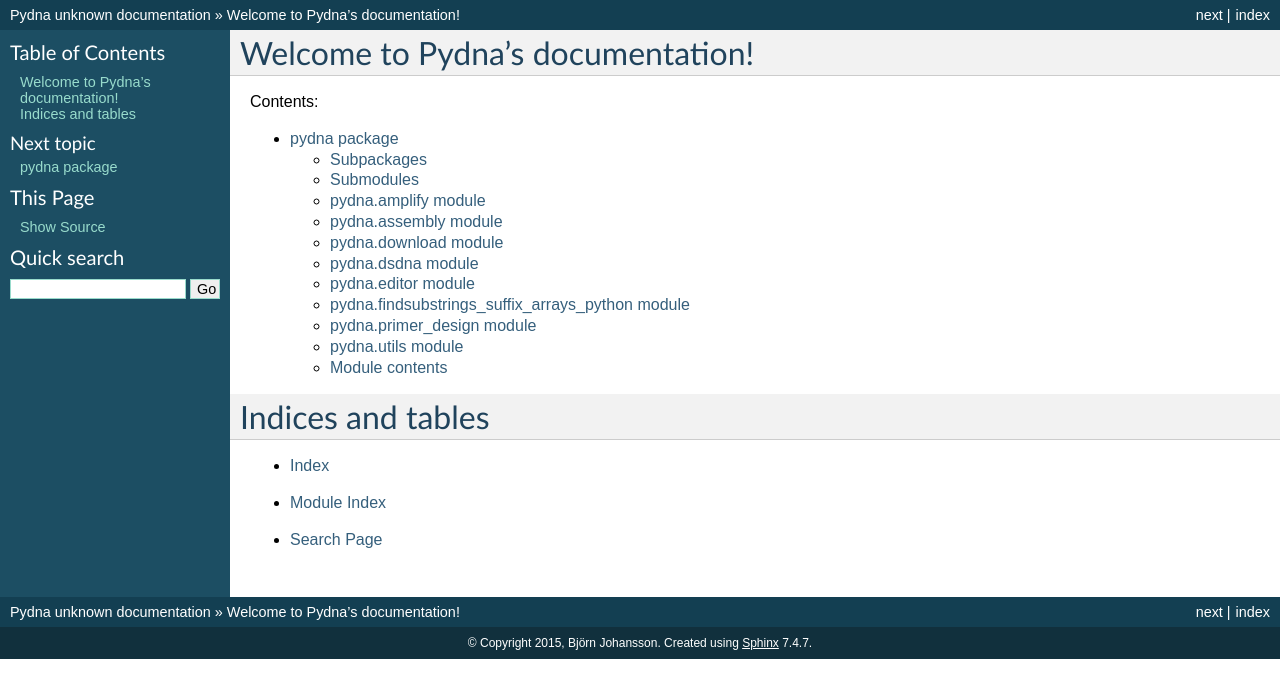
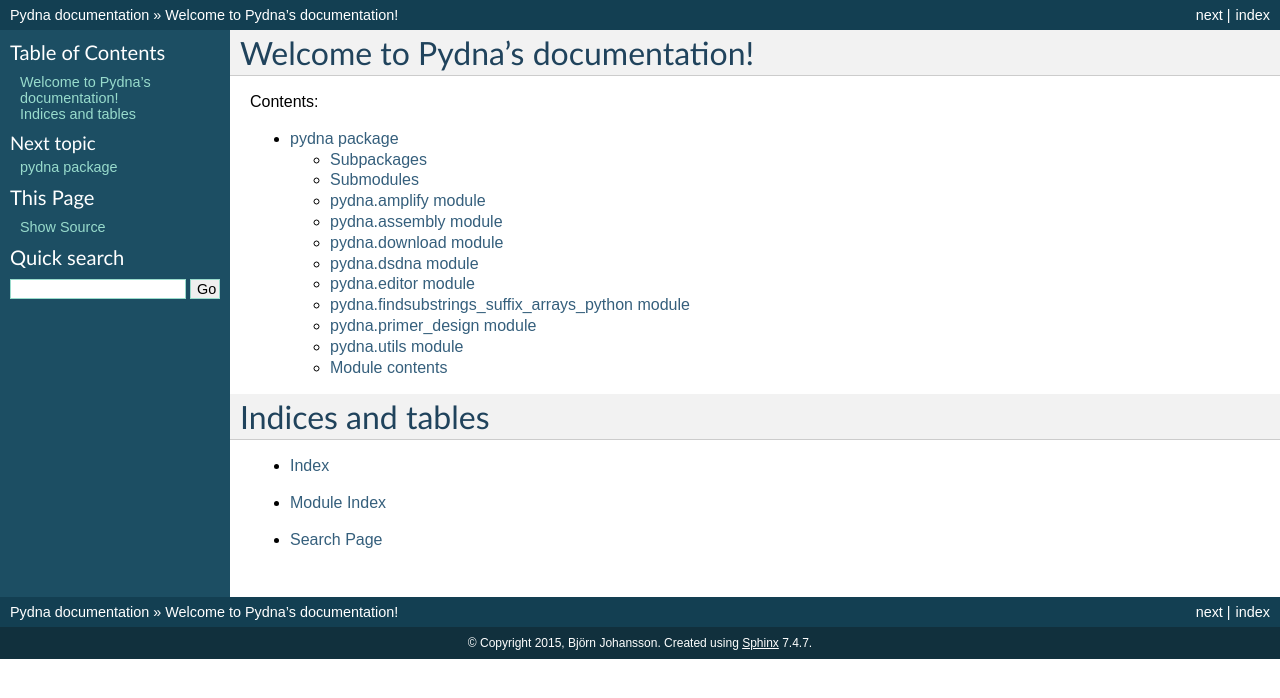
Before and after one commit to BjornFJohansson/pydna, a Sphinx documentation site: the page built from docs/index.rst, in a window 1280 px wide. Shown: the top 698 px of the page. Built offline with Sphinx 7.4.7, drawn with Linux system fonts in a browser that asks for light colours; part of the change alters nothing that is shown.

```diff
--- a/docs/conf.py
+++ b/docs/conf.py
@@ -55,11 +55,10 @@ copyright = u'2015, Björn Johansson'
 #version = '0.1'
 
 # The full version uisng versioneer
-import versioneer
 #import imp
-#fp, pathname, description = imp.find_module('versioneer')
-#versioneer = imp.load_module('versioneer', fp, pathname, description)
-#del imp
+fp, pathname, description = imp.find_module('versioneer')
+versioneer = imp.load_module('versioneer', fp, pathname, description)
+del imp
 versioneer.VCS = 'git'
 versioneer.versionfile_source = '../pydna/_version.py'
 versioneer.versionfile_build = '../pydna/_version.py'
```
